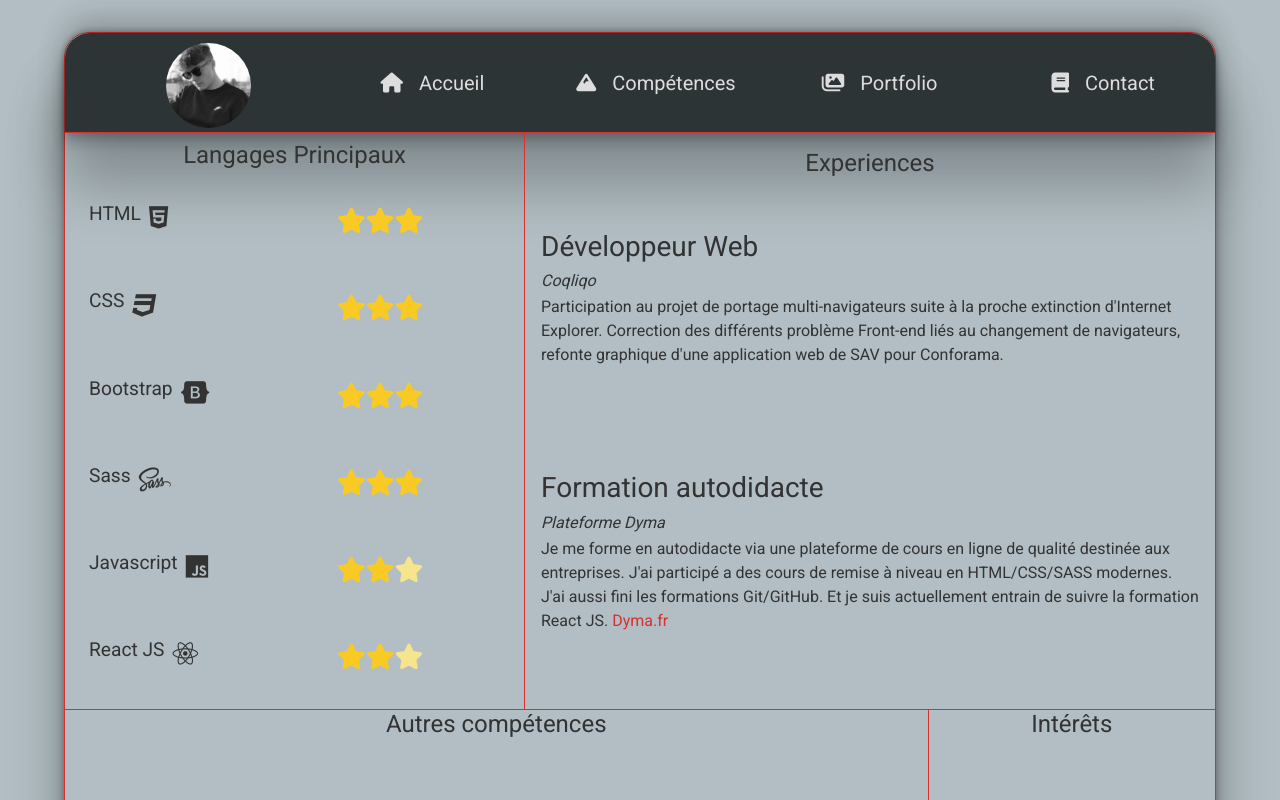
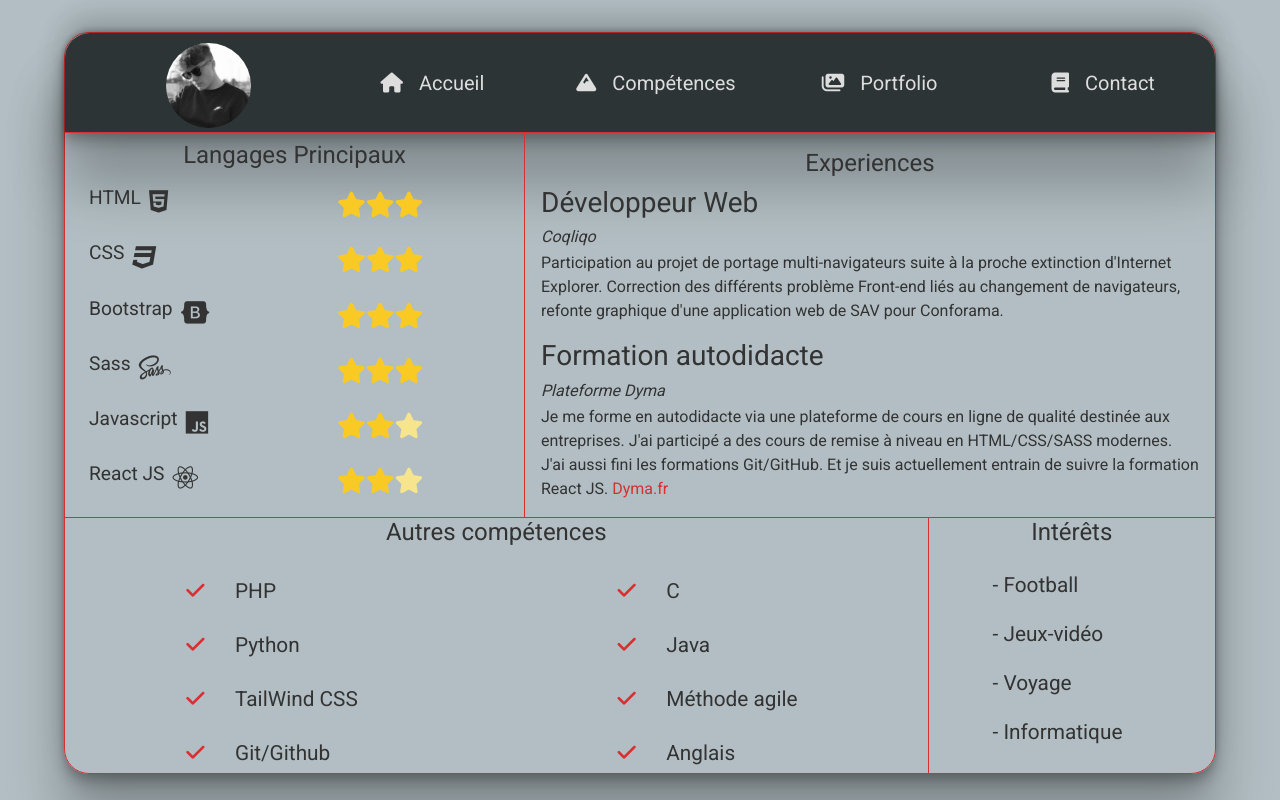
Before and after one commit to LouisDigit/ReactJS-CV, a React (Create React App) app: page /competences in a window 1280 px wide. Shown: the top 800 px of the page. Built offline with nearby package versions, Linux system fonts and the light colour scheme.

Commit message:
ajustement flex-box

```diff
--- a/src/styles/pages/_competence.scss
+++ b/src/styles/pages/_competence.scss
@@ -1,5 +1,5 @@
 .content-competences {
-  height: 120vh;
+  height: 80vh;
   width: 100%;
   border-bottom-left-radius: 25px;
   border-bottom-right-radius: 25px;
```
